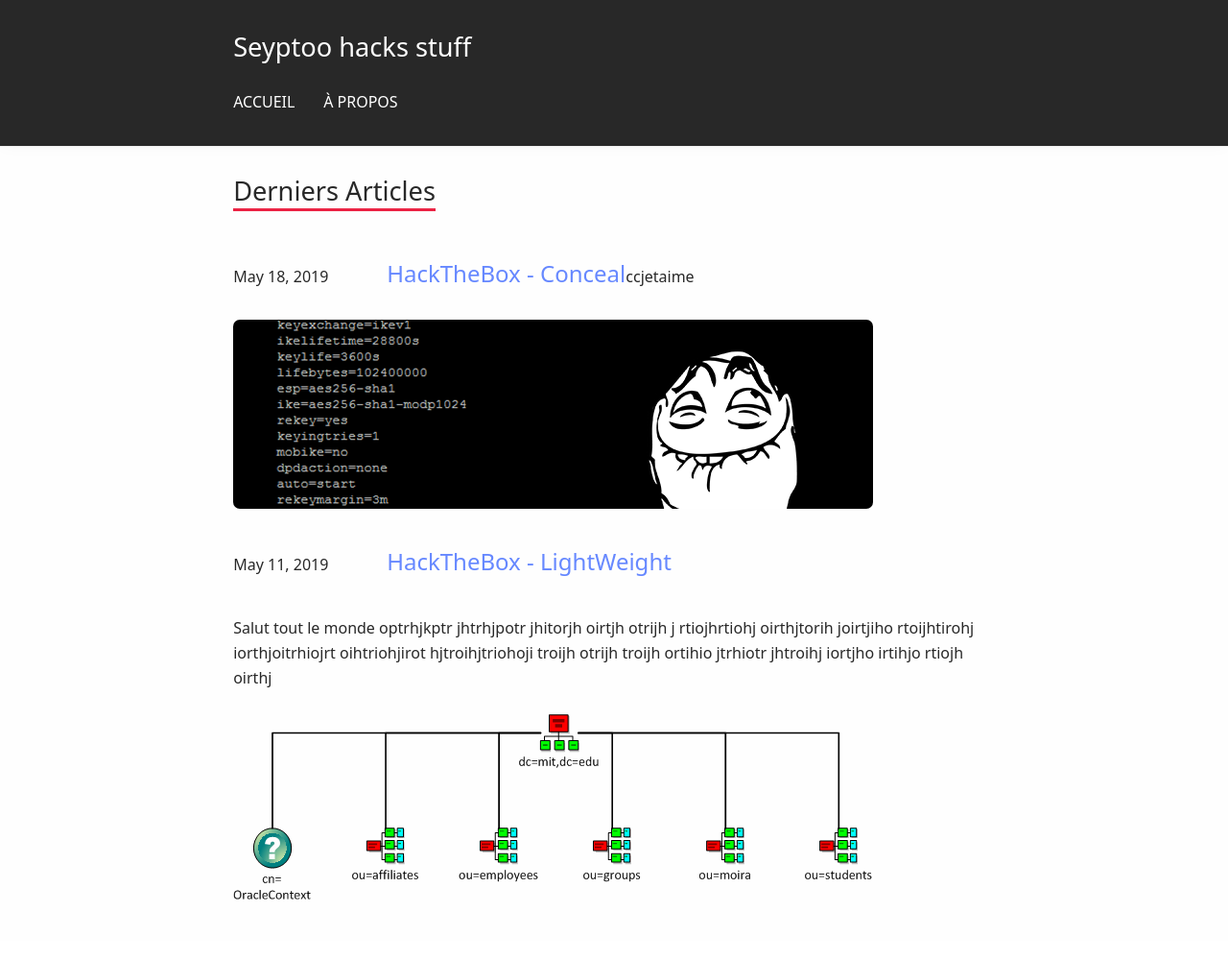
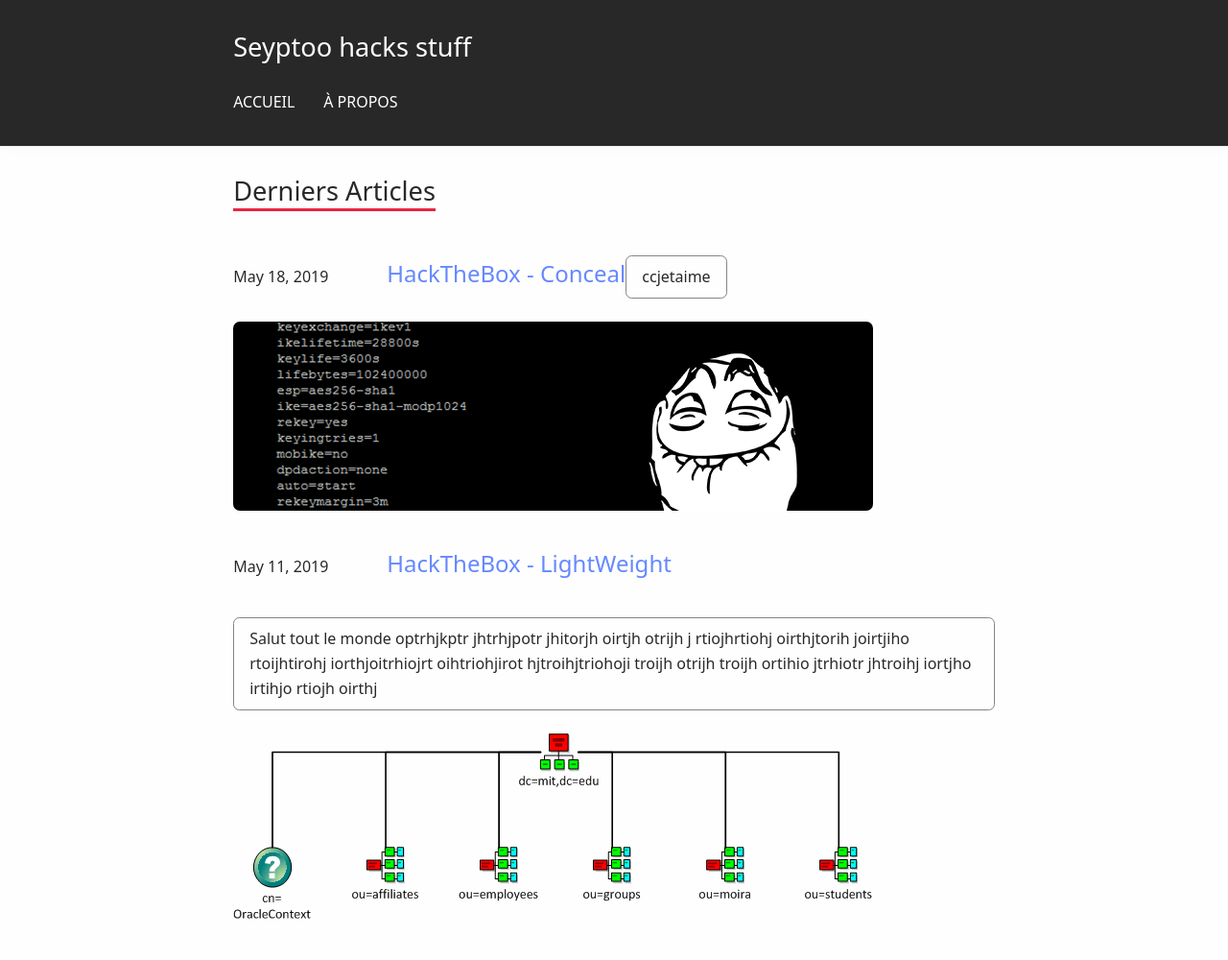
Before and after one commit to Seyptoo/seyptoo.github.io, a Jekyll site: the page built from index.html, in a window 1280 px wide. Shown: the whole page at 96% size. Built offline with Jekyll 4.4.1, drawn with Linux system fonts in a browser that asks for light colours; the list of posts is cut into pages by our own code.

Commit message:
Update home.html

```diff
--- a/_layouts/home.html
+++ b/_layouts/home.html
@@ -12,6 +12,11 @@
     margin-top: 10px;
     width: 40px;
     border-bottom: 3px solid rgba(235,35,68,1);
+  }
+  .notice {
+    border: 1px solid rgba(115,115,115,.87);
+    border-radius: .4em;
+    padding: .5em 1em;
   }
 </style>
 {% if site.show_excerpts and page.name == "index.html" %}
@@ -43,7 +48,7 @@
   {%- assign date_format = site.date_format | default: "%B %d, %Y" -%}
   <div>
     <time datetime="{{ post.date | date_to_xmlschema }}">{{ post.date | date: date_format }}</time>
-    <h2><a href="{{ post.url | relative_url }}">{{ post.title }}</a></h2><p class="monBR">{{ post.tags }}</p><br/>
+    <h2><a href="{{ post.url | relative_url }}">{{ post.title }}</a></h2><p class="notice">{{ post.tags }}</p><br/>
     <a href="{{ post.url }}"><img src="{{ post.description }}" class="arrondie"></img></a>
   </div>
   {% endfor %}
```
